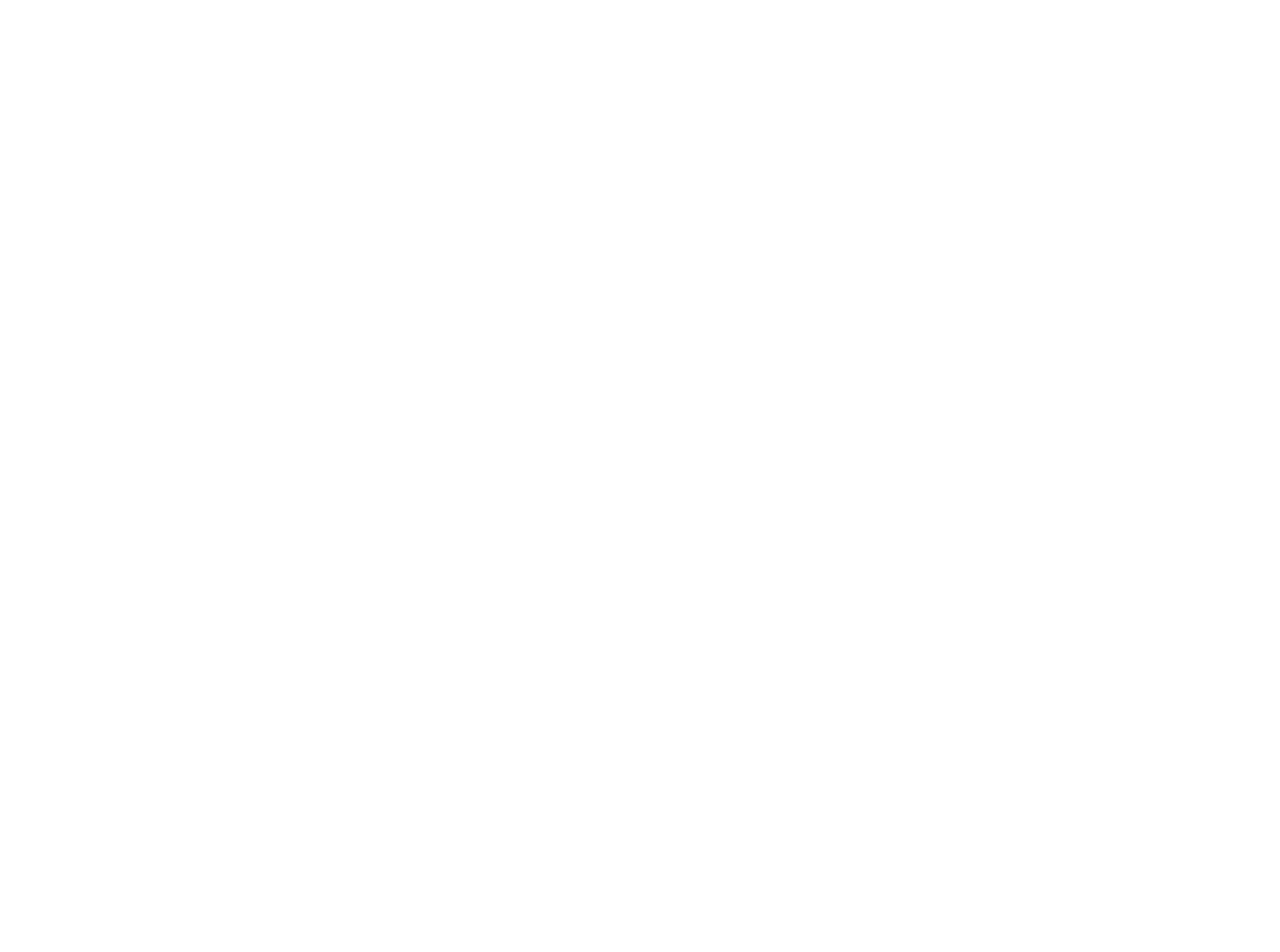
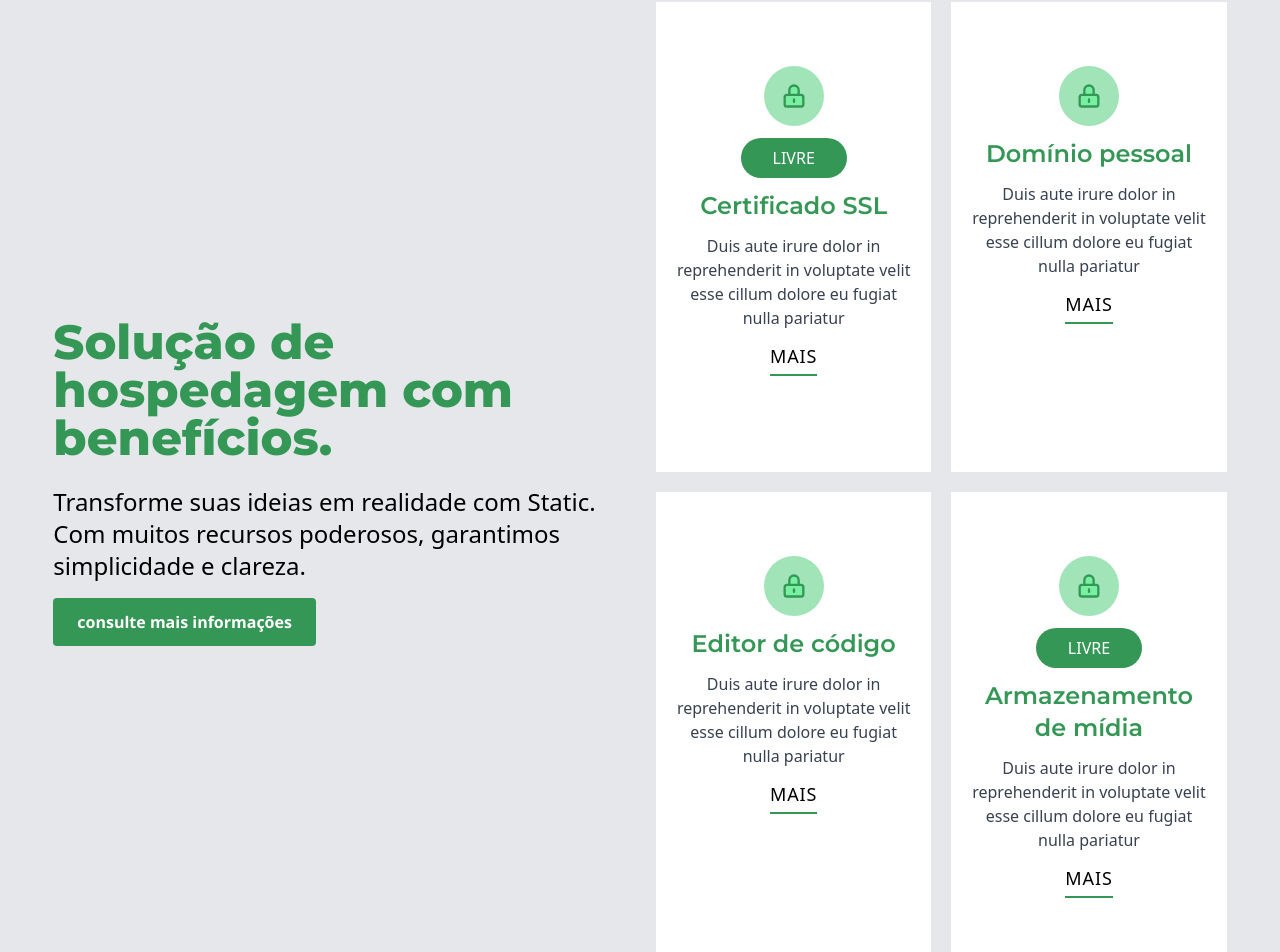
Before and after one commit to JeanLuca999/tailwindcss-website, a React (Create React App) app: page / in a window 1280 px wide. Shown: the part 761-1713 px from the top of the page. Before the commit the page ends 800 px from the top, so only its background shows below. Built offline with nearby package versions, Linux system fonts and the light colour scheme.

Commit message:
Criando sessão sobre vantagens do produto

```diff
--- a/src/App.js
+++ b/src/App.js
@@ -1,3 +1,4 @@
+import AboutProduct from "./components/AboutProduct";
 import Header from "./components/Header";
 import Hero from "./components/Hero";
 
@@ -6,6 +7,7 @@
     <>
       <Header></Header>
       <Hero></Hero>
+      <AboutProduct></AboutProduct>
     </>
   );
 }
--- /dev/null
+++ b/src/components/AboutProduct/index.js
@@ -0,0 +1,147 @@
+export default function AboutProduct() {
+  return (
+    <section className="bg-gray-200 py-8">
+      <div className="mx-auto my-0 max-w-7xl w-11/12 grid grid-cols-1 grid-rows-auto1Fr lg:grid-cols-2 lg:grid-rows-1 gap-8">
+        <div className="grid justify-center content-center">
+          <div>
+            <h2 className="text-accent font-title font-bold md:text-5xl text-4xl mb-6">
+              Solução de hospedagem com benefícios.
+            </h2>
+            <p className="text-2xl">
+              Transforme suas ideias em realidade com Static.
+            </p>
+            <p className="text-2xl">
+              Com muitos recursos poderosos, garantimos simplicidade e clareza.
+            </p>
+            <button className="cta mt-4 self-start">
+              consulte mais informações
+            </button>
+          </div>
+        </div>
+        <div className="grid lg:grid-cols-2 grid-rows-2 gap-5">
+          <div className="p-4 bg-white flex flex-col items-center gap-3 py-16">
+            <div className="bg-[#a0e4b7] rounded-full p-4">
+              <svg
+                className="w-7 h-7"
+                fill="#79f0a1"
+                stroke="#359756"
+                viewBox="0 0 24 24"
+                xmlns="http://www.w3.org/2000/svg"
+              >
+                <path
+                  strokeLinecap="round"
+                  strokeLinejoin="round"
+                  strokeWidth={2}
+                  d="M12 15v2m-6 4h12a2 2 0 002-2v-6a2 2 0 00-2-2H6a2 2 0 00-2 2v6a2 2 0 002 2zm10-10V7a4 4 0 00-8 0v4h8z"
+                />
+              </svg>
+            </div>
+            <button className="uppercase text-base bg-accent text-white px-8 py-2 rounded-full hover:bg-[#25693c]">
+              livre
+            </button>
+            <h3 className="text-accent text-2xl font-title font-semibold text-center">
+              Certificado SSL
+            </h3>
+            <p className="text-gray-700 text-base text-center">
+              Duis aute irure dolor in reprehenderit in voluptate velit esse
+              cillum dolore eu fugiat nulla pariatur
+            </p>
+            <button className="uppercase text-lg tracking-wider border-b-2 border-accent pb-1 hover:border-blue-600">
+              mais
+            </button>
+          </div>
+
+          <div className="p-4 bg-white flex flex-col items-center gap-3 py-16">
+            <div className="bg-[#a0e4b7] rounded-full p-4">
+              <svg
+                className="w-7 h-7"
+                fill="#79f0a1"
+                stroke="#359756"
+                viewBox="0 0 24 24"
+                xmlns="http://www.w3.org/2000/svg"
+              >
+                <path
+                  strokeLinecap="round"
+                  strokeLinejoin="round"
+                  strokeWidth={2}
+                  d="M12 15v2m-6 4h12a2 2 0 002-2v-6a2 2 0 00-2-2H6a2 2 0 00-2 2v6a2 2 0 002 2zm10-10V7a4 4 0 00-8 0v4h8z"
+                />
+              </svg>
+            </div>
+            <h3 className="text-accent text-2xl font-title font-semibold text-center">
+              Domínio pessoal
+            </h3>
+            <p className="text-gray-700 text-base text-center">
+              Duis aute irure dolor in reprehenderit in voluptate velit esse
+              cillum dolore eu fugiat nulla pariatur
+            </p>
+            <button className="uppercase text-lg tracking-wider border-b-2 border-accent pb-1 hover:border-blue-600">
+              mais
+            </button>
+          </div>
+
+          <div className="p-4 bg-white flex flex-col items-center gap-3 py-16">
+            <div className="bg-[#a0e4b7] rounded-full p-4">
+              <svg
+                className="w-7 h-7"
+                fill="#79f0a1"
+                stroke="#359756"
+                viewBox="0 0 24 24"
+                xmlns="http://www.w3.org/2000/svg"
+              >
+                <path
+                  strokeLinecap="round"
+                  strokeLinejoin="round"
+                  strokeWidth={2}
+                  d="M12 15v2m-6 4h12a2 2 0 002-2v-6a2 2 0 00-2-2H6a2 2 0 00-2 2v6a2 2 0 002 2zm10-10V7a4 4 0 00-8 0v4h8z"
+                />
+              </svg>
+            </div>
+            <h3 className="text-accent text-2xl font-title font-semibold text-center">
+              Editor de código
+            </h3>
+            <p className="text-gray-700 text-base text-center">
+              Duis aute irure dolor in reprehenderit in voluptate velit esse
+              cillum dolore eu fugiat nulla pariatur
+            </p>
+            <button className="uppercase text-lg tracking-wider border-b-2 border-accent pb-1 hover:border-blue-600">
+              mais
+            </button>
+          </div>
+
+          <div className="p-4 bg-white flex flex-col items-center gap-3 py-16">
+            <div className="bg-[#a0e4b7] rounded-full p-4">
+              <svg
+                className="w-7 h-7"
+                fill="#79f0a1"
+                stroke="#359756"
+                viewBox="0 0 24 24"
+                xmlns="http://www.w3.org/2000/svg"
+              >
+                <path
+                  strokeLinecap="round"
+                  strokeLinejoin="round"
+                  strokeWidth={2}
+                  d="M12 15v2m-6 4h12a2 2 0 002-2v-6a2 2 0 00-2-2H6a2 2 0 00-2 2v6a2 2 0 002 2zm10-10V7a4 4 0 00-8 0v4h8z"
+                />
+              </svg>
+            </div>
+            <button className="uppercase text-base bg-accent text-white px-8 py-2 rounded-full hover:bg-[#25693c]">
+              livre
+            </button>
+            <h3 className="text-accent text-2xl font-title font-semibold text-center">
+              Armazenamento de mídia
+            </h3>
+            <p className="text-gray-700 text-base text-center">
+              Duis aute irure dolor in reprehenderit in voluptate velit esse
+              cillum dolore eu fugiat nulla pariatur
+            </p>
+            <button className="uppercase text-lg tracking-wider border-b-2 border-accent pb-1 hover:border-blue-600">
+              mais
+            </button>
+          </div>
+        </div>
+      </div>
+    </section>
+  );
+}
```
